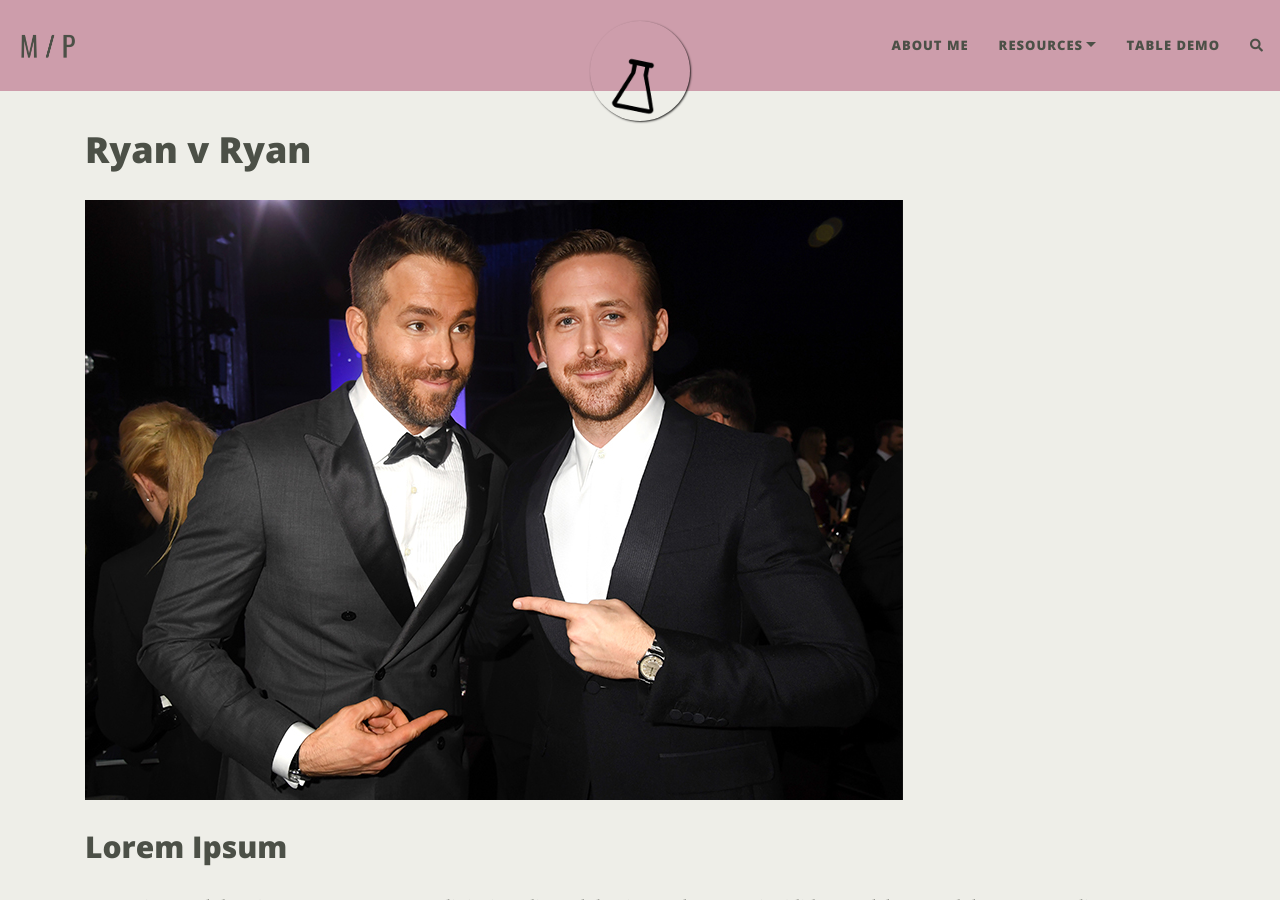
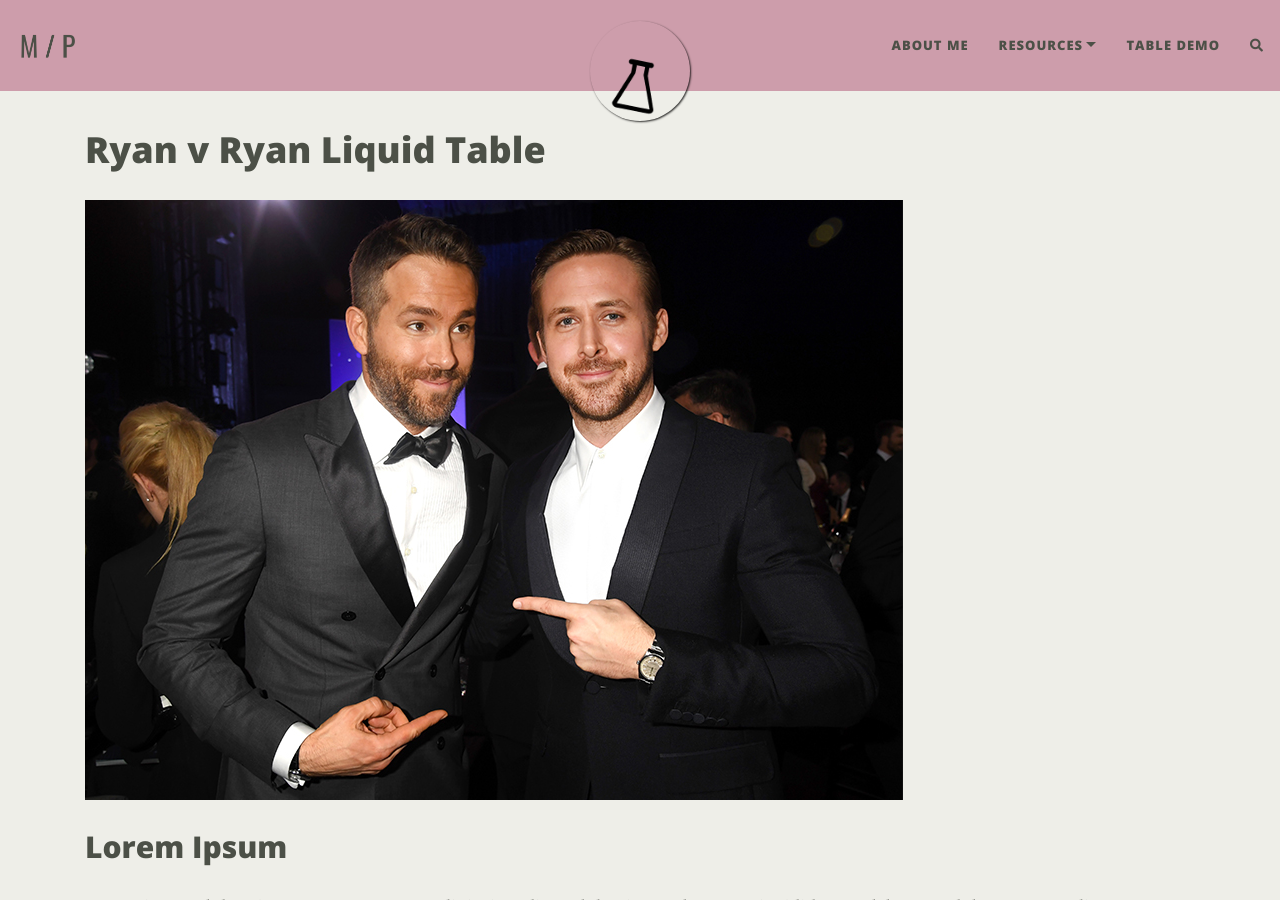
Before and after one commit to M-Gamez/Lab-05, a Jekyll site: the page built from table-demo.md, in a window 1280 px wide and 900 px high. Built offline with Jekyll 4.4.1, drawn with Linux system fonts in a browser that asks for light colours; nearby versions of some CDN libraries; comment, search, counter and statistics services are not loaded.

Commit message:
Update table-demo.md

```diff
--- a/table-demo.md
+++ b/table-demo.md
@@ -21,7 +21,7 @@ gosling:
   - not ryan reynolds
 ---
 
-# Ryan v Ryan
+# Ryan v Ryan Liquid Table
 
 
 ![]({{site.url}}/assets/img/ryan-v-ryan.jpg)
```
